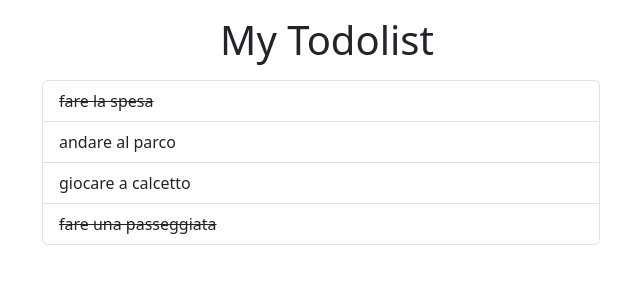
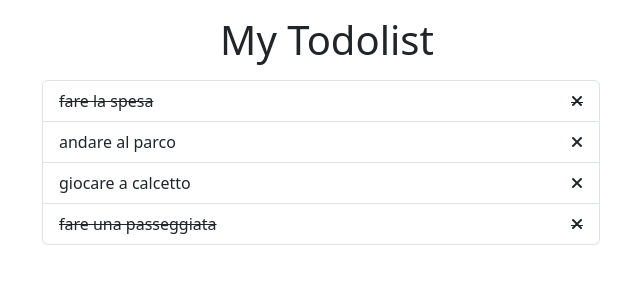
Before and after one commit to DavideAtzo/vue-todolist, a plain HTML site: page index.html in a window 1280 px wide. Shown: the full height of the page, 313-953 px from the left. Drawn offline with nearby package versions, Linux system fonts and the light colour scheme.

Commit message:
problema a cancellare singolo elemento

```diff
--- a/index.html
+++ b/index.html
@@ -26,7 +26,7 @@
             <div class="row justify-content-center">
                 <ul class="list-group col-md-6">
                     <li v-for="(todo, index) in todolist" class="list-group-item">
-                        <div :class="{bar: todo.done === true}">{{ todo.text }} </div>
+                        <div class="d-flex justify-content-between align-items-center" :class="{bar: todo.done === true}">{{ todo.text }} <i @click="deleteTodo" class="fa-solid fa-xmark"></i></div>
                     </li>
                 </ul>
             </div>
--- a/js/script.js
+++ b/js/script.js
@@ -25,4 +25,10 @@ createApp({
             ]
         }
     },
+    methods: {
+        deleteTodo(elementTodoDelete, i){
+            console.log('mi stai cancellando')
+            this.todolist.splice(elementTodoDelete)
+        }
+    }
 }).mount('#app');
```
